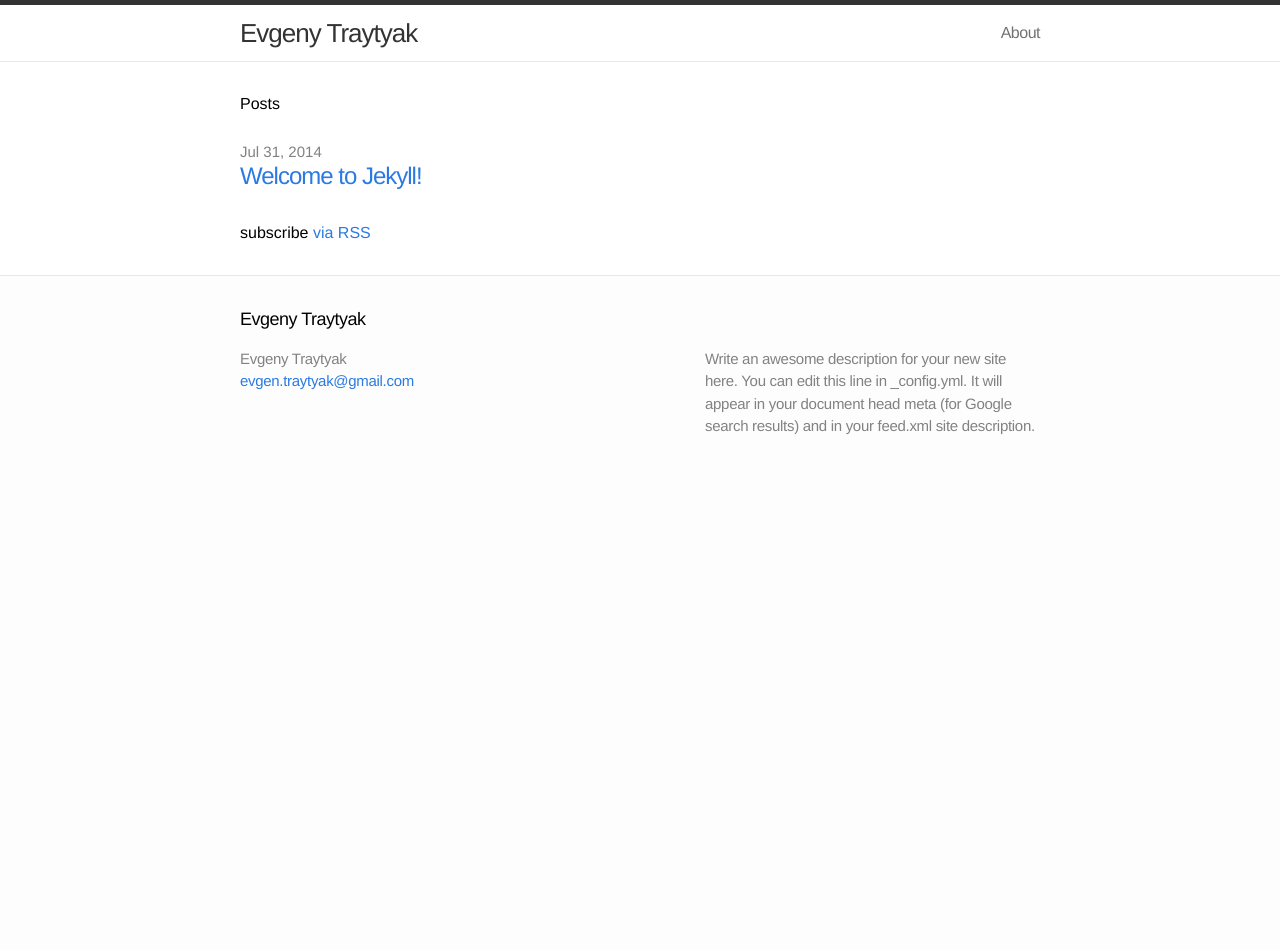
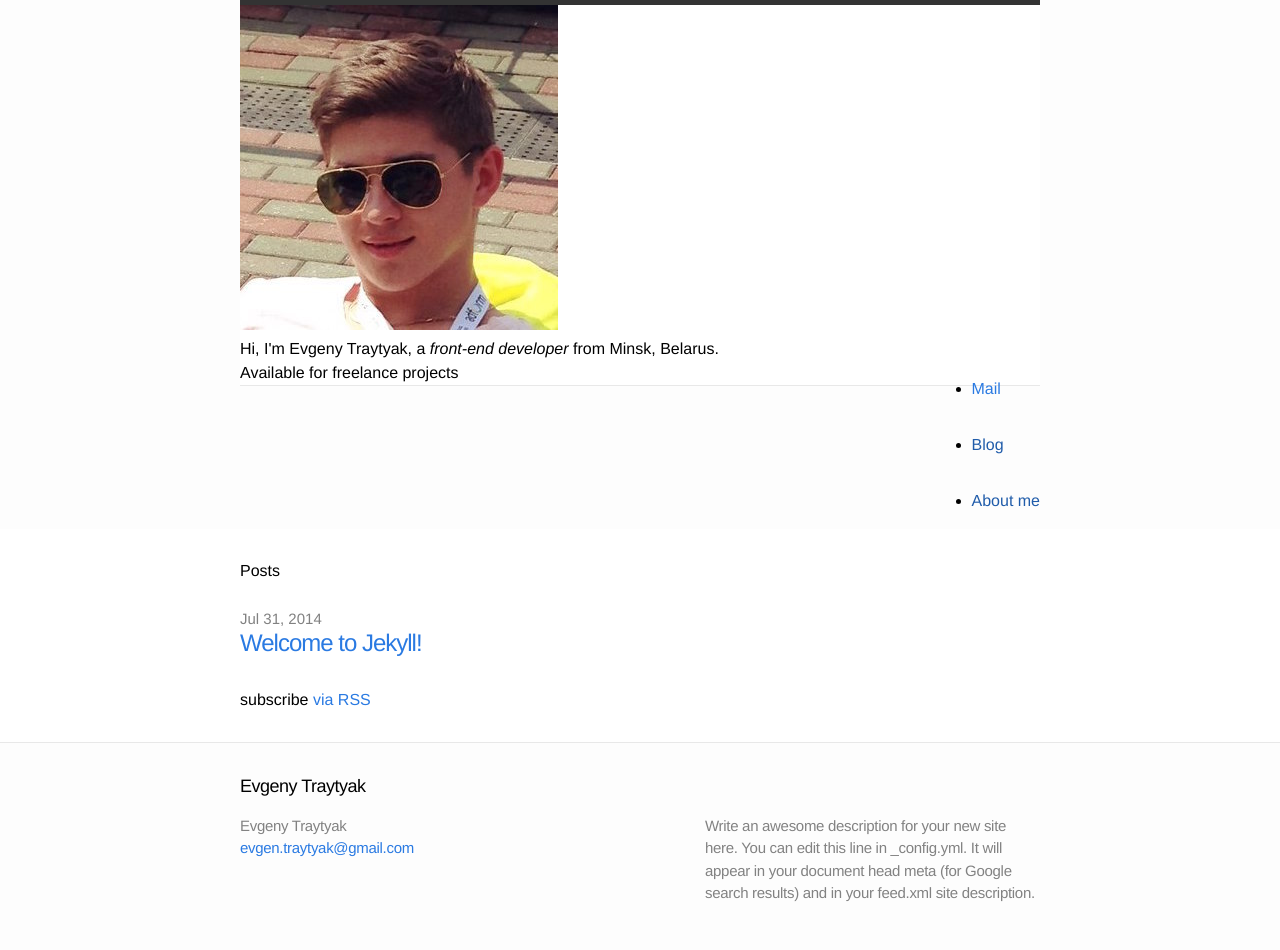
Before and after one commit to evgenTraytyak/etraytyak.github.io, a Jekyll site: the page built from index.html, in a window 1280 px wide. Built offline with Jekyll 4.4.1, drawn with Linux system fonts in a browser that asks for light colours; before the commit the page ends 900 px from its top, so only the background shows below that.

Commit message:
Add header

```diff
--- a/Gemfile
+++ /dev/null
@@ -1,2 +0,0 @@
-source 'https://rubygems.org'
-gem 'github-pages'
--- a/_config.yml
+++ b/_config.yml
@@ -2,8 +2,7 @@
 title: Evgeny Traytyak
 email: evgen.traytyak@gmail.com
 description: "Write an awesome description for your new site here. You can edit this line in _config.yml. It will appear in your document head meta (for Google search results) and in your feed.xml site description."
-url: "etraytyak.github.io"
-pygments: true
+highlighter: true
 
 # Build settings
 markdown: kramdown
--- a/_includes/head.html
+++ b/_includes/head.html
@@ -3,7 +3,9 @@
     <meta http-equiv="X-UA-Compatible" content="IE=edge">
     <title>{% if page.title %}{{ page.title }}{% else %}{{ site.title }}{% endif %}</title>
     <meta name="viewport" content="width=device-width">
+    <meta name="author" content="Evgeny Traytyak">
     <meta name="description" content="{{ site.description }}">
+    <link href='http://fonts.googleapis.com/css?family=Lato:300,400,700' rel='stylesheet' type='text/css'>
     <link rel="canonical" href="{{ page.url | replace:'index.html','' | prepend: site.baseurl | prepend: site.url }}">
 
     <!-- Custom CSS -->
--- a/_includes/header.html
+++ b/_includes/header.html
@@ -1,26 +1,27 @@
-<header class="site-header">
+<header>
 
   <div class="wrap">
-
-    <a class="site-title" href="{{ site.baseurl }}/">{{ site.title }}</a>
-    <nav class="site-nav">
-      <a href="#" class="menu-icon">
-        <svg version="1.1" xmlns="http://www.w3.org/2000/svg" xmlns:xlink="http://www.w3.org/1999/xlink" x="0px" y="0px"
-           viewBox="0 0 18 15" enable-background="new 0 0 18 15" xml:space="preserve">
-          <path fill="#505050" d="M18,1.484c0,0.82-0.665,1.484-1.484,1.484H1.484C0.665,2.969,0,2.304,0,1.484l0,0C0,0.665,0.665,0,1.484,0
-            h15.031C17.335,0,18,0.665,18,1.484L18,1.484z"/>
-          <path fill="#505050" d="M18,7.516C18,8.335,17.335,9,16.516,9H1.484C0.665,9,0,8.335,0,7.516l0,0c0-0.82,0.665-1.484,1.484-1.484
-            h15.031C17.335,6.031,18,6.696,18,7.516L18,7.516z"/>
-          <path fill="#505050" d="M18,13.516C18,14.335,17.335,15,16.516,15H1.484C0.665,15,0,14.335,0,13.516l0,0
-            c0-0.82,0.665-1.484,1.484-1.484h15.031C17.335,12.031,18,12.696,18,13.516L18,13.516z"/>
-        </svg>
-      </a>
-      <div class="trigger">
+    <div class="site-header">
+      <img class="site-logo" src="assets/img/logo.jpg" alt="">
+      <h1 class="site-headline">Hi, I'm <span>Evgeny Traytyak</span>, a <i>front-end developer</i> from Minsk, Belarus.</h1>
+      <ul class="site-nav">
+        <li><a href="mailto:evgen.traytyak@gmail.com" class="btn">Mail</a></li>
+        <li><a href="" class="btn">Blog</a></li>
+        <li><a href="" class="btn">About me</a></li>
+      </ul>
+      <p>Available for freelance projects</p>
+    </div>
+<!--     <ul class="site-social">
+      <li><a href="">b</a></li>
+      <li><a href="">a</a></li>
+      <li><a href="">g</a></li>
+      <li><a href="">j</a></li>
+    </ul> -->
+<!--       <div class="trigger">
         {% for page in site.pages %}
           {% if page.title %}<a class="page-link" href="{{ page.url | prepend: site.baseurl }}">{{ page.title }}</a>{% endif %}
         {% endfor %}
-      </div>
-    </nav>
+      </div> -->
 
   </div>
 
```
Also changed, not shown: assets/fonts/socicon-webfont.ttf (added), assets/fonts/socicon-webfont.woff (added), assets/img/logo.jpg (added), 2 other files.
